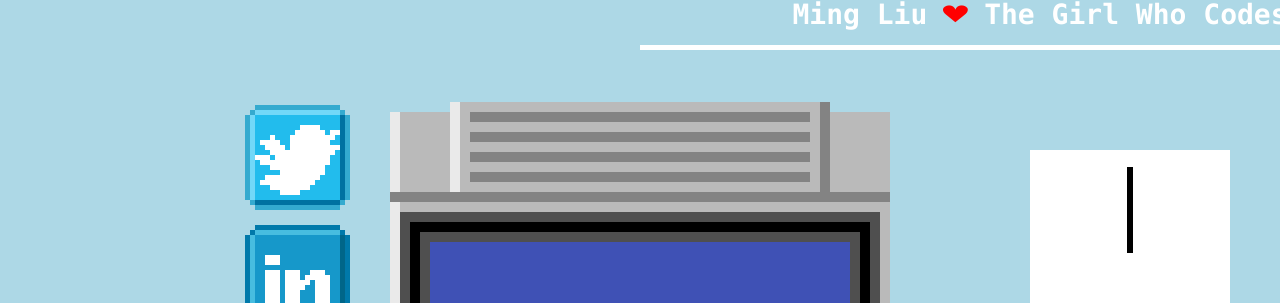
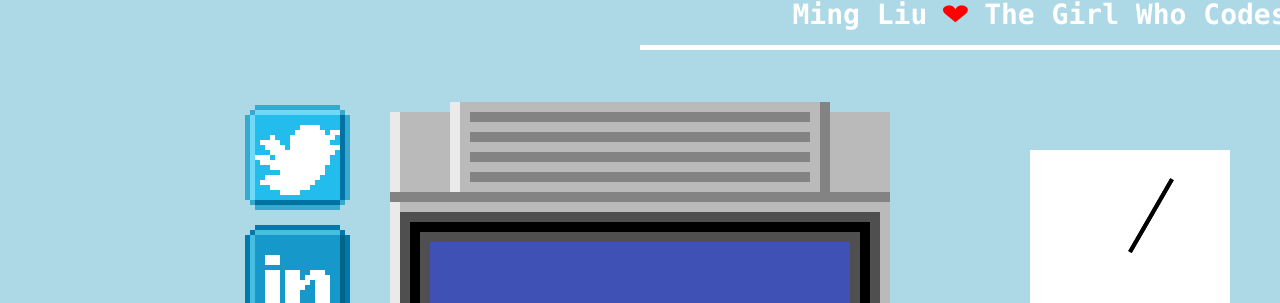
Before and after one commit to mingliu68/portfolio, a React (Create React App) app: page / in a window 1280 px wide. Shown: the top 303 px of the page. Built offline with nearby package versions, Linux system fonts and the light colour scheme.

Commit message:
add dial component

```diff
--- a/src/components/Clock.js
+++ b/src/components/Clock.js
@@ -1,30 +1,13 @@
-import React, { useState, useEffect } from "react";
+import React, { useState, useEffect, useCallback } from "react";
+import Dial from './Dial';
 
 const Clock = () => {
-    const [time, setTime] = useState(null)
-
-
-
 
     return (
         <div style={{ position: "absolute", width: 200, height: 200, right: 50, top: 150, backgroundColor: "white" }}>
             <div style={{ position: "relative", width: "100%", height: "100%" }} >
-                <div
-                    style={{
-                        width: 80,
-                        borderWidth: 3,
-                        borderColor: "black",
-                        borderStyle: "solid",
-                        position: "absolute",
-                        left: 100,
-                        top: 100,
-                        backgroundColor: "black",
-                        transformOrigin: "left",
-                        transform: "rotate(270deg)"
-                    }}
-                />
+                <Dial />
             </div>
-
         </div>
     )
 }
--- /dev/null
+++ b/src/components/Dial.js
@@ -0,0 +1,39 @@
+import React, { useState, useEffect } from "react";
+
+const Dial = () => {
+    let temp = -90
+    const [secDial, setSecDial] = useState(temp)
+
+
+    const secDialCounter = () => {
+        function sec() {
+            temp = temp + 6 === 270 ? -90 : temp + 6
+            setSecDial(temp)
+            console.log(temp)
+        }
+        setInterval(sec, 1000)
+    }
+
+    useEffect(() => {
+        secDialCounter()
+    }, [])
+
+    return (
+        <div
+            style={{
+                width: 80,
+                borderWidth: 2,
+                borderColor: "black",
+                borderStyle: "solid",
+                position: "absolute",
+                left: 100,
+                top: 100,
+                backgroundColor: "black",
+                transformOrigin: "left",
+                transform: `rotate(${secDial}deg)`
+            }}
+        />
+    )
+}
+
+export default Dial;
--- a/src/components/WallArt.js
+++ b/src/components/WallArt.js
@@ -57,7 +57,6 @@ const WallArt = (props) => {
 
     useEffect(() => {
         setPc(document.querySelector('#pc_frame').getBoundingClientRect());
-
     }, [])
 
     window.onresize = setPcBounding;
```
